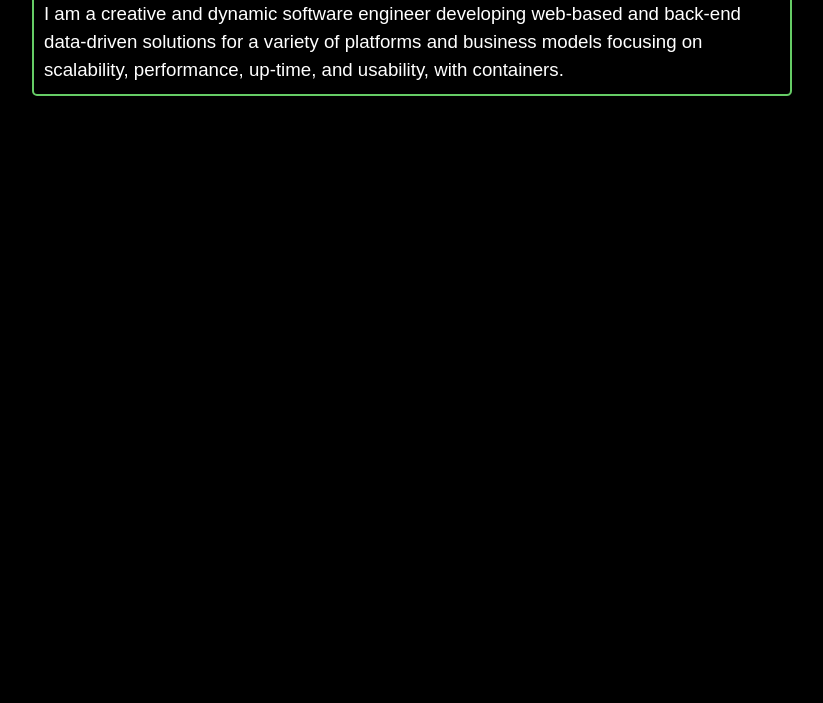
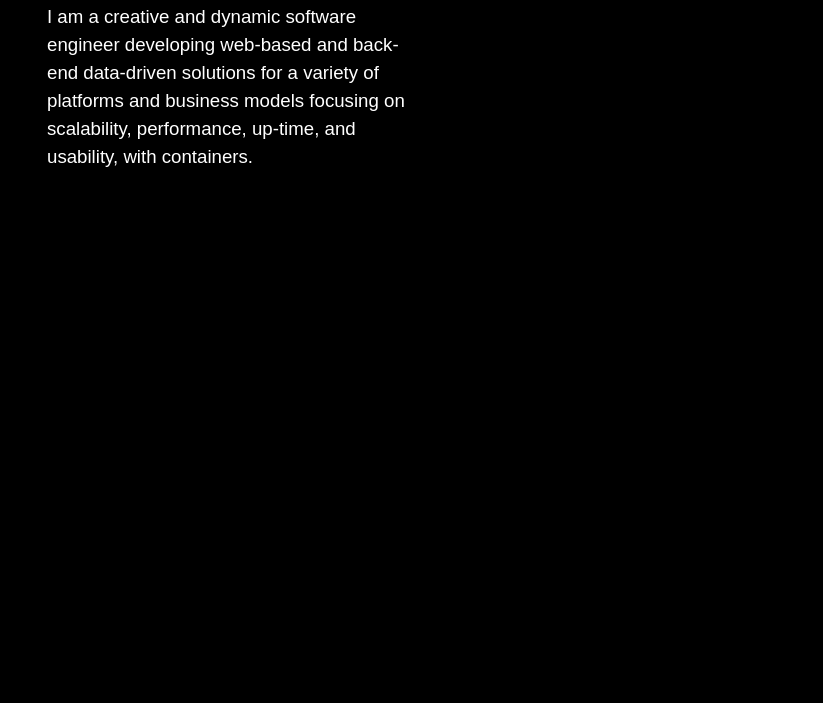
Before and after one commit to nathandelane/nathandelane.github.io, a plain HTML site: page index.html in a window 1280 px wide. Shown: the part 105-808 px from the top of the page, without its empty margins (228-1051 px from the left). Drawn offline with Linux system fonts and the light colour scheme.

Commit message:
Add floats.

```diff
--- a/css/my.css
+++ b/css/my.css
@@ -8,10 +8,6 @@ body {
 main {
   width: 760px;
   background-color: black;
-  border-color: #6c6;
-  border-radius: 5px;
-  border-style: solid;
-  border-width: 2px;
   padding: 10px;
   overflow: hidden;
   margin: 0 auto;
@@ -20,3 +16,10 @@ main {
 h1, h2, h3, h4, h5, h6 {
   text-align: center;
 }
+
+#left, #right {
+  width: 360px;
+  overflow: hidden;
+  margin: 5px;
+  float: left;
+}
--- a/index.html
+++ b/index.html
@@ -10,8 +10,13 @@
   </head>
   <body>
     <main>
-      <h1>Nathan Lane</h1>
-      <p>I am a creative and dynamic software engineer developing web-based and back-end data-driven solutions for a variety of platforms and business models focusing on scalability, performance, up-time, and usability, with containers.</p>
+      <div id="left">
+        <h1>Nathan Lane</h1>
+        <p>I am a creative and dynamic software engineer developing web-based and back-end data-driven solutions for a variety of platforms and business models focusing on scalability, performance, up-time, and usability, with containers.</p>
+      </div>
+      <div id="right">
+
+      </div>
     </main>
   </body>
 </html>
```
